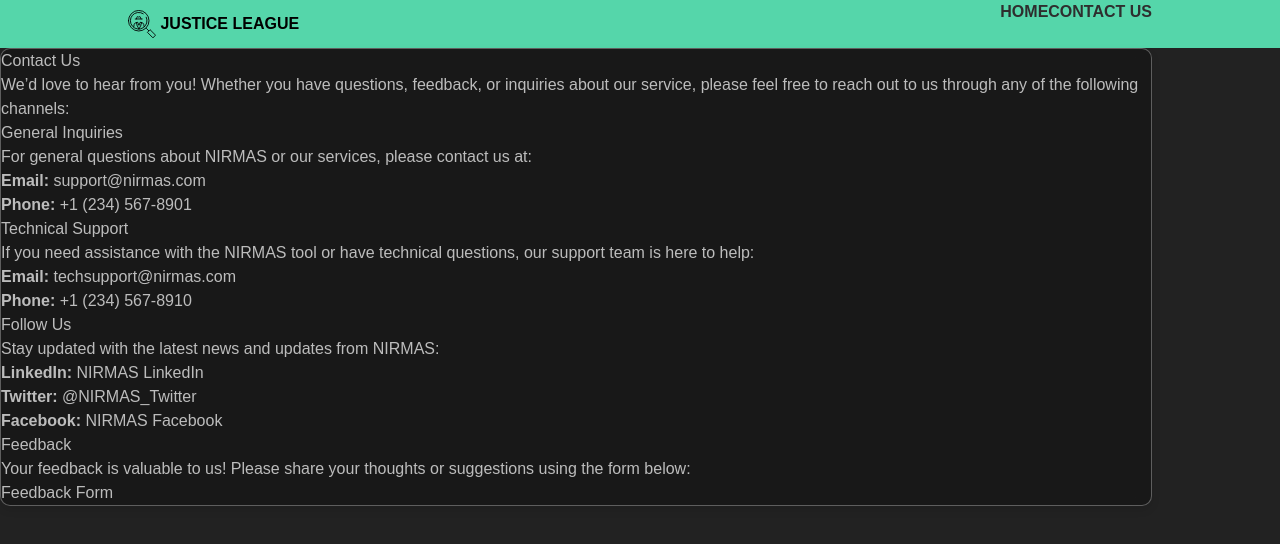
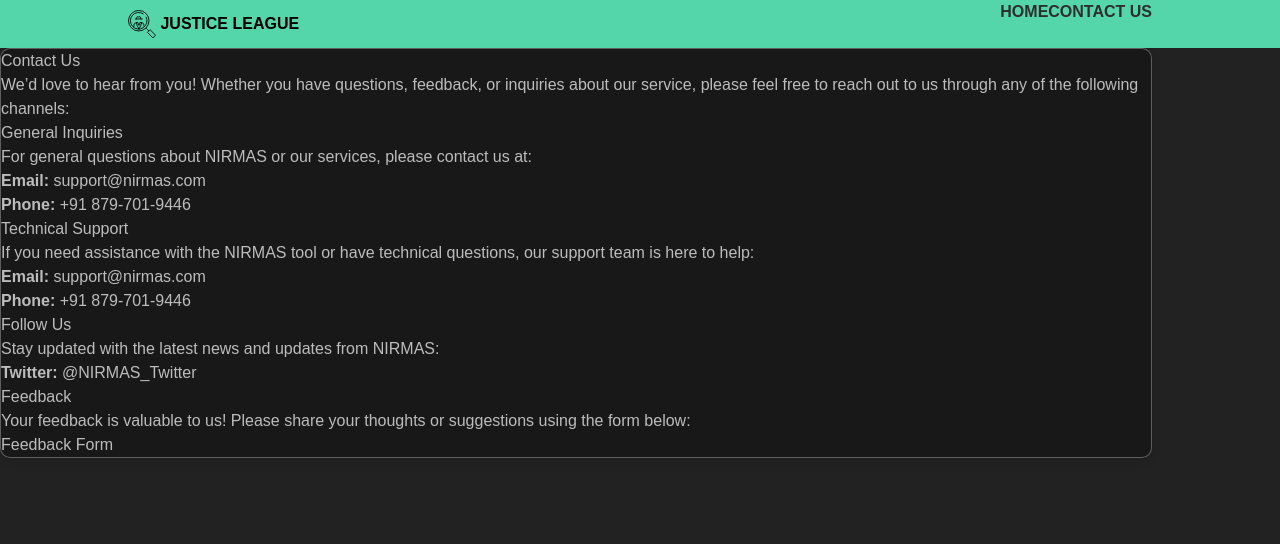
Before and after one commit to raj-adi00/SihFaq, a React (Vite) app: page /contacts in a window 1280 px wide. Shown: the top 544 px of the page. Built offline with nearby package versions, Linux system fonts and the light colour scheme; a web font is replaced by a local one.

Commit message:
added real contact links

```diff
--- a/src/Contacts.jsx
+++ b/src/Contacts.jsx
@@ -12,26 +12,26 @@
             <h3 className="text-2xl font-semibold mt-6 mb-2">General Inquiries</h3>
             <p className="mb-2">For general questions about NIRMAS or our services, please contact us at:</p>
             <p className="mb-4">
-              <strong>Email:</strong> <a href="mailto:support@nirmas.com"
+              <strong>Email:</strong> <a href="mailto:nirmas1743@gmail.com"
                                          className="text-blue-400 hover:underline">support@nirmas.com</a><br/>
-              <strong>Phone:</strong> <span className="text-gray-300">+1 (234) 567-8901</span>
+              <strong>Phone:</strong> <span className="text-gray-300">+91 879-701-9446</span>
             </p>
 
             <h3 className="text-2xl font-semibold mt-6 mb-2">Technical Support</h3>
             <p className="mb-2">If you need assistance with the NIRMAS tool or have technical questions, our support
               team is here to help:</p>
             <p className="mb-4">
-              <strong>Email:</strong> <a href="mailto:support@nirmas.com"
-                                         className="text-blue-400 hover:underline">techsupport@nirmas.com</a><br/>
-              <strong>Phone:</strong> <span className="text-gray-300">+1 (234) 567-8910</span>
+              <strong>Email:</strong> <a href="mailto:nirmas1743@gmail.com"
+                                         className="text-blue-400 hover:underline">support@nirmas.com</a><br/>
+              <strong>Phone:</strong> <span className="text-gray-300">+91 879-701-9446</span>
             </p>
 
             <h3 className="text-2xl font-semibold mt-6 mb-2">Follow Us</h3>
             <p className="mb-2">Stay updated with the latest news and updates from NIRMAS:</p>
             <p className="mb-4">
-              <strong>LinkedIn:</strong> <a href="#" className="text-blue-400 hover:underline">NIRMAS LinkedIn</a><br/>
-              <strong>Twitter:</strong> <a href="#" className="text-blue-400 hover:underline">@NIRMAS_Twitter</a><br/>
-              <strong>Facebook:</strong> <a href="#" className="text-blue-400 hover:underline">NIRMAS Facebook</a>
+              {/*<strong>LinkedIn:</strong> <a href="#" className="text-blue-400 hover:underline">NIRMAS LinkedIn</a><br/>*/}
+              <strong>Twitter:</strong> <a href="https://x.com/nirmas1743" className="text-blue-400 hover:underline">@NIRMAS_Twitter</a><br/>
+              {/*<strong>Facebook:</strong> <a href="#" className="text-blue-400 hover:underline">NIRMAS Facebook</a>*/}
             </p>
 
             <h3 className="text-2xl font-semibold mt-6 mb-2">Feedback</h3>
```
